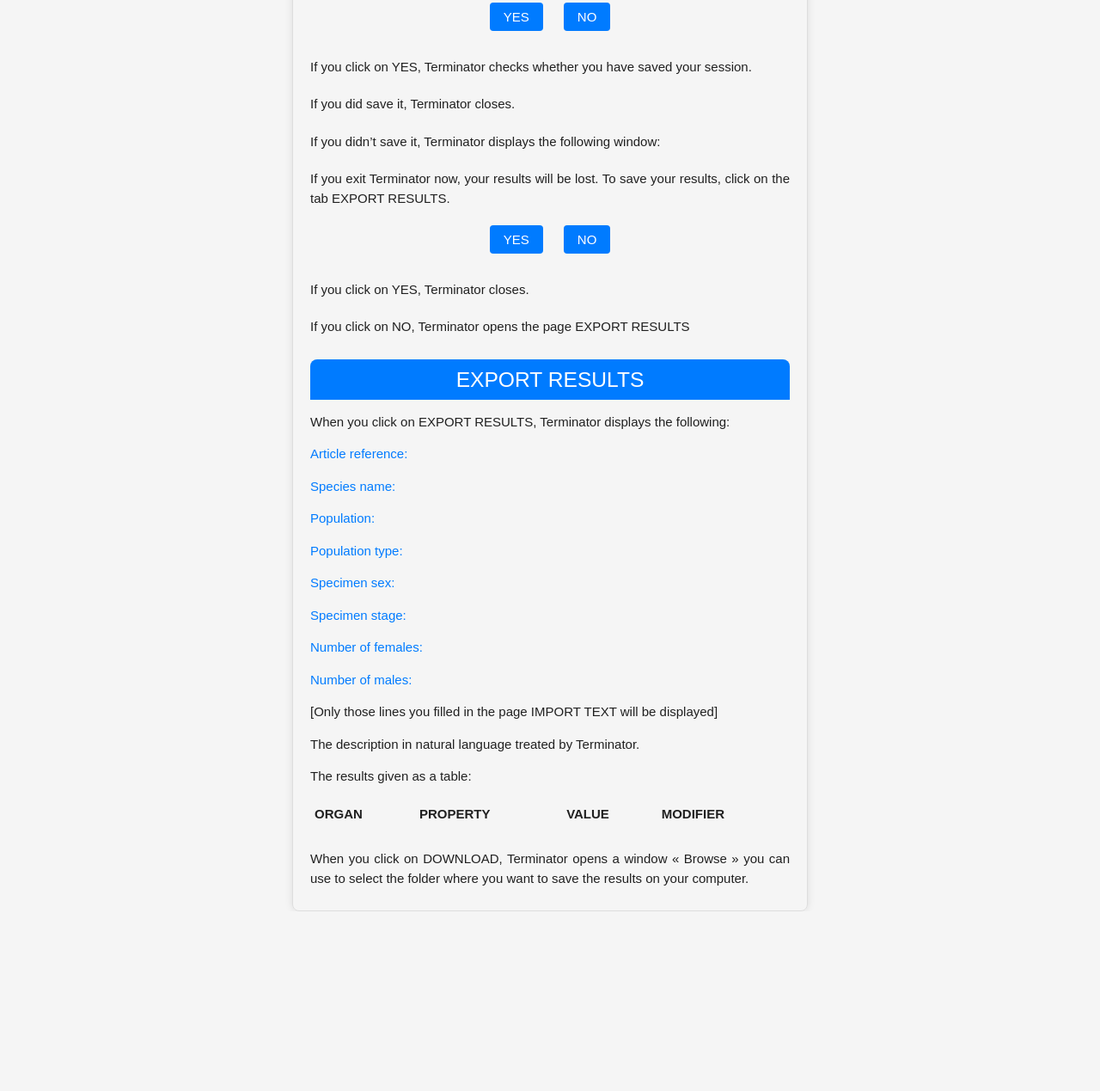
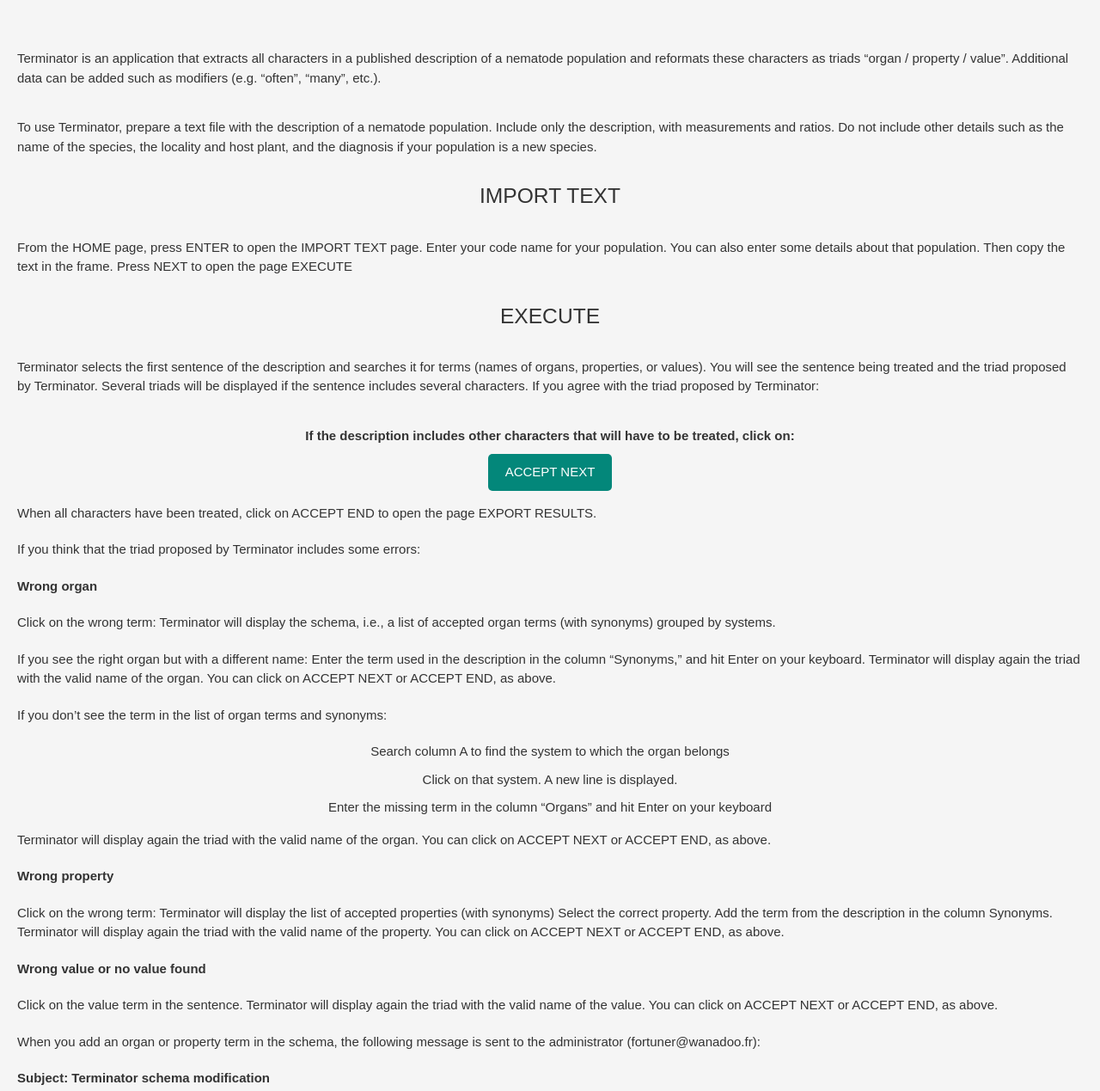
Before and after one commit to djoudii/TERMINATOR, a plain HTML site: page UserManual.html in a window 1280 px wide. Shown: the part 230-1499 px from the top of the page at 86% size. Before the commit the page ends 1290 px from the top, so only its background shows below. Drawn offline with Linux system fonts and the light colour scheme.

Commit message:
changement

```diff
--- a/UserManual.html
+++ b/UserManual.html
@@ -154,105 +154,182 @@
 <head>
     <meta charset="UTF-8">
     <meta name="viewport" content="width=device-width, initial-scale=1.0">
-    <title>Terminator Interface</title>
     <style>
         body {
-            font-family: 'Arial', sans-serif;
-            background-color: #f8f8f8;
-            margin: 20px;
-            padding: 20px;
-            max-width: 600px;
-            margin: auto;
-            border: 1px solid #ddd;
-            border-radius: 8px;
-            box-shadow: 0 0 10px rgba(0, 0, 0, 0.1);
+            background-color: #f0f0f0; /* Fond en gris */
+            text-align: center; /* Centrage horizontal du contenu */
+            margin: 20px; /* Ajout de marges autour du contenu principal */
+            font-family: Arial, sans-serif; /* Police de caractères */
+            color: #333; /* Couleur du texte */
         }
 
-        h5 {
-            background-color: #007bff;
-            color: #fff;
-            padding: 10px;
-            text-align: center;
-            margin: 0;
-            border-radius: 8px 8px 0 0;
+        h3 {
+            display: inline-block; /* Pour permettre l'application de la marge */
+            background-color: #fff; /* Fond du titre en blanc pour le démarquer du fond gris */
+            padding: 20px;
+            margin: 50px auto; /* Ajustement de la marge automatique */
+            box-shadow: 0 0 10px rgba(0, 0, 0, 0.1); /* Ombre légère */
+            border-radius: 8px; /* Coins arrondis */
         }
 
-        p {
-            margin-bottom: 6px; /* Interligne réduit ici */
+        p, h5, table {
+            margin-bottom: 20px; /* Ajout de marges en bas de chaque paragraphe, titre et table */
+            text-align: left; /* Alignement du texte à gauche */
+        }
+
+        ul {
+            list-style-type: none; /* Suppression des puces de liste */
+            padding: 0; /* Suppression des marges intérieures */
+        }
+
+        li {
+            margin-bottom: 10px; /* Ajout d'une marge en bas de chaque élément de liste */
+        }
+
+        .no-wrap {
+            white-space: nowrap; /* Empêche les sauts de ligne automatiques */
+        }
+
+        .centered {
+            text-align: center; /* Centrage horizontal */
+        }
+
+        .highlight {
+            font-weight: bold; /* Mise en gras */
+        }
+
+        .result-section {
+            margin-top: 30px; /* Marge supérieure pour la section de résultats */
+        }
+
+        table {
+            width: 100%; /* Tableau occupe toute la largeur */
+            border-collapse: collapse; /* Fusion des bordures de tableau */
+            margin: auto; /* Centrage horizontal du tableau */
+        }
+
+        th, td {
+            padding: 10px; /* Ajout de rembourrage pour les cellules */
+            border: 1px solid #ddd; /* Bordure de cellule */
+            text-align: center; /* Centrage du contenu des cellules */
         }
 
         strong {
-            color: #007bff;
+            font-weight: bold; /* Mise en gras */
         }
 
-        .confirmation {
-            text-align: center;
-            margin: 20px 0;
+        .accept-next-button {
+            padding: 10px 20px; /* Ajout de rembourrage pour le bouton */
+            background-color:  #03877A; /* Couleur de fond */
+            color: white; /* Couleur du texte */
+            border: none; /* Suppression de la bordure */
+            border-radius: 5px; /* Coins arrondis */
+            cursor: pointer; /* Curseur pointeur */
+            transition: background-color 0.3s; /* Transition en douceur */
         }
 
-        .confirmation strong {
-            margin: 0 10px;
-            cursor: pointer;
-            padding: 8px 16px;
-            background-color: #007bff;
-            color: #fff;
-            border-radius: 4px;
-        }
-
-        .export-results {
-            text-align: center;
-            margin-top: 20px;
+        .accept-next-button:hover {
+            background-color: #45a049; /* Couleur de fond au survol */
         }
     </style>
+    <title>Terminator User Manual</title>
 </head>
 <body>
+    <h3>Terminator User Manual</h3>
 
-    <h5>LOGOUT</h5>
+    <p>Terminator is an application that extracts all characters in a published description of a nematode population and reformats these characters as triads “organ / property / value”. Additional data can be added such as modifiers (e.g. “often”, “many”, etc.).</p>
 
-    <p>When you click on the tab LOGOUT, Terminator displays the following window:</p>
+    <p>To use Terminator, prepare a text file with the description of a nematode population. Include only the description, with measurements and ratios. Do not include other details such as the name of the species, the locality and host plant, and the diagnosis if your population is a new species.</p>
 
-    <p>Are you sure you want to exit Terminator?</p>
+    <h5 style="margin-left: auto; margin-right: auto;">IMPORT TEXT</h5>
 
-    <div class="confirmation">
-        <strong>YES</strong>
-        <strong>NO</strong>
-    </div>
+    <p>From the HOME page, press ENTER to open the IMPORT TEXT page. Enter your code name for your population. You can also enter some details about that population. Then copy the text in the frame. Press NEXT to open the page EXECUTE</p>
 
-    <p>If you click on YES, Terminator checks whether you have saved your session.</p>
+    <h5 style="margin-left: auto; margin-right: auto;">EXECUTE</h5>
 
-    <p>If you did save it, Terminator closes.</p>
+    <p>Terminator selects the first sentence of the description and searches it for terms (names of organs, properties, or values). You will see the sentence being treated and the triad proposed by Terminator. Several triads will be displayed if the sentence includes several characters. If you agree with the triad proposed by Terminator:</p>
 
-    <p>If you didn’t save it, Terminator displays the following window:</p>
+    <ul>
+        <li><strong>If the description includes other characters that will have to be treated, click on:</strong></li>
+        <li> <button class="accept-next-button" onclick="acceptNext()">ACCEPT NEXT</button>
 
-    <p>If you exit Terminator now, your results will be lost. To save your results, click on the tab EXPORT RESULTS.</p>
+    <p>When all characters have been treated, click on ACCEPT END to open the page EXPORT RESULTS.</p>
 
-    <div class="confirmation">
-        <strong>YES</strong>
-        <strong>NO</strong>
-    </div>
+    <p>If you think that the triad proposed by Terminator includes some errors:</p>
 
-    <p>If you click on YES, Terminator closes.</p>
+    <p class="highlight" style="margin-left: auto; margin-right: auto;"><strong>Wrong organ</strong></p>
 
-    <p>If you click on NO, Terminator opens the page EXPORT RESULTS</p>
+    <p>Click on the wrong term: Terminator will display the schema, i.e., a list of accepted organ terms (with synonyms) grouped by systems.</p>
 
-    <div class="export-results">
-        <h5>EXPORT RESULTS</h5>
+    <p>If you see the right organ but with a different name:
+        Enter the term used in the description in the column “Synonyms,” and hit Enter on your keyboard.
+        Terminator will display again the triad with the valid name of the organ. You can click on ACCEPT
+        NEXT or ACCEPT END, as above.
+    </p>
 
-        <p>When you click on EXPORT RESULTS, Terminator displays the following:</p>
+    <p>If you don’t see the term in the list of organ terms and synonyms:</p>
 
-        <p><strong>Article reference:</strong></p>
-        <p><strong>Species name:</strong></p>
-        <p><strong>Population:</strong></p>
-        <p><strong>Population type:</strong></p>
-        <p><strong>Specimen sex:</strong></p>
-        <p><strong>Specimen stage:</strong></p>
-        <p><strong>Number of females:</strong></p>
-        <p><strong>Number of males:</strong></p>
+    <ul>
+        <li>Search column A to find the system to which the organ belongs</li>
+        <li>Click on that system. A new line is displayed.</li>
+        <li>Enter the missing term in the column “Organs” and hit Enter on your keyboard</li>
+    </ul>
 
-        <p>[Only those lines you filled in the page IMPORT TEXT will be displayed]</p>
+    <p>Terminator will display again the triad with the valid name of the organ. You can click on ACCEPT NEXT or ACCEPT END, as above.</p>
 
-        <p>The description in natural language treated by Terminator.</p>
-        <p>The results given as a table:</p>
+    <p class="highlight"><strong>Wrong property</strong></p>
+
+    <p>Click on the wrong term: Terminator will display the list of accepted properties (with synonyms) Select the correct property. Add the term from the description in the column Synonyms. Terminator will display again the triad with the valid name of the property. You can click on ACCEPT NEXT or ACCEPT END, as above.</p>
+
+    <p class="highlight"><strong>Wrong value or no value found</strong></p>
+
+    <p>Click on the value term in the sentence. Terminator will display again the triad with the valid name of the value. You can click on ACCEPT NEXT or ACCEPT END, as above.</p>
+
+    <p>When you add an organ or property term in the schema, the following message is sent to the administrator (fortuner@wanadoo.fr):</p>
+
+    <p class="highlight"><strong>Subject:</strong> Terminator schema modification</p>
+
+    <p class="highlight"><strong>Message:</strong></p>
+
+    <ul class="no-wrap">
+        <li>- The segment being analyzed</li>
+        <li>- The triad proposed by TERMINATOR</li>
+        <li>- The term you suggest to be added to the schema</li>
+    </ul>
+
+    <p class="centered">The administrator will review the modification you suggest and modify the schema accordingly.</p>
+
+    <h5 style="margin-left: auto; margin-right: auto;">EXPORT RESULTS</h5>
+
+    <p class="centered">When you click on EXPORT RESULTS, Terminator displays the following:</p>
+
+    <div class="result-section">
+        <table>
+            <tr>
+                <td class="no-wrap"><strong>Article reference:</strong></td>
+            </tr>
+            <tr>
+                <td class="no-wrap"><strong>Species name:</strong></td>
+            </tr>
+            <tr>
+                <td class="no-wrap"><strong>Population:</strong></td>
+            </tr>
+            <tr>
+                <td class="no-wrap"><strong>Population type:</strong></td>
+            </tr>
+            <tr>
+                <td class="no-wrap"><strong>Specimen sex:</strong></td>
+            </tr>
+            <tr>
+                <td class="no-wrap"><strong>Specimen stage:</strong></td>
+            </tr>
+            <tr>
+                <td class="no-wrap"><strong>Number of females:</strong></td>
+            </tr>
+            <tr>
+                <td class="no-wrap"><strong>Number of males:</strong></td>
+            </tr>
+        </table>
         <table border="1">
             <tr>
                 <th>ORGAN</th>
@@ -261,11 +338,17 @@
                 <th>MODIFIER</th>
             </tr>
         </table>
-
-        <p>When you click on DOWNLOAD, Terminator opens a window « Browse » you can use to select the
-            folder where you want to save the results on your computer.
-        </p>
+        <p>When you click on DOWNLOAD, Terminator opens a window « Browse » you can use to select the folder where you want to save the results on your computer.</p>
     </div>
 
+    <h5 style="margin-left: auto; margin-right: auto;">LOGOUT</h5>
+
+    <p>When you click on the tab LOGOUT, Terminator displays the following window:</p>
+
+    <script>
+        function acceptNext() {
+            alert("Terminator saves the triad and opens and treats the next sentence.");
+        }
+    </script>
 </body>
 </html>
```
